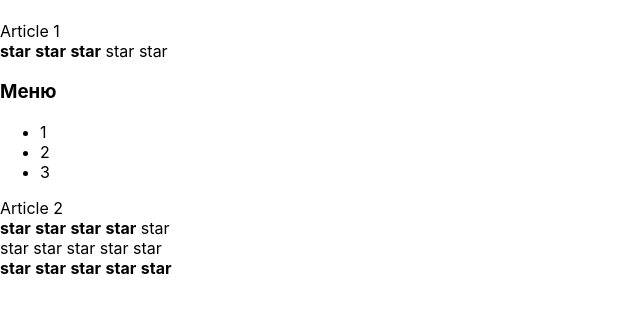
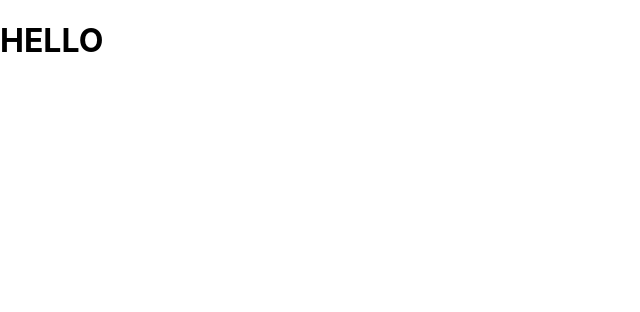
Before and after one commit to romantut1988/components-react, a React (Create React App) app: page / in a window 1280 px wide. Shown: the top 312 px of the page, without its empty margins (0-640 px from the left). Built offline with nearby package versions, Linux system fonts and the light colour scheme.

Commit message:
functionality component start

```diff
--- a/package.json
+++ b/package.json
@@ -10,9 +10,11 @@
     "@types/node": "^16.7.13",
     "@types/react": "^18.0.0",
     "@types/react-dom": "^18.0.0",
+    "@types/styled-components": "^5.1.30",
     "react": "^18.2.0",
     "react-dom": "^18.2.0",
     "react-scripts": "5.0.1",
+    "styled-components": "^6.1.0",
     "typescript": "^4.4.2",
     "web-vitals": "^2.1.0"
   },
--- a/src/App.tsx
+++ b/src/App.tsx
@@ -1,25 +1,9 @@
 import React from 'react';
-import './App.css';
-import Accordion from "./components/Accordion/Accordion";
-import {Rating} from "./components/Rating/Rating";
 
 function App() {
     return (
-        <div>
-            <PageTitle tite={"This is APP component"}/>
-            Article 1
-            <Rating value={3}/>
-            <Accordion/>
-            Article 2
-            <Rating value={4}/>
-            <Rating value={0}/>
-            <Rating value={5}/>
-        </div>
+        <h1>HELLO</h1>
     );
-}
-
-function PageTitle(props: any) {
-    return <h1>{props.title}</h1>
 }
 
 
--- a/src/components/Accordion/Accordion.tsx
+++ /dev/null
@@ -1,24 +0,0 @@
-import React from "react";
-
-function Accordion() {
-    return (
-        <>
-            <AccordionTitle/>
-            <AccordionBody/>
-        </>
-    )
-}
-
-function AccordionTitle() {
-    return <h3>Меню</h3>
-}
-
-function AccordionBody() {
-    return <ul>
-        <li>1</li>
-        <li>2</li>
-        <li>3</li>
-    </ul>
-}
-
-export default Accordion;
--- a/src/components/Rating/Rating.tsx
+++ /dev/null
@@ -1,76 +0,0 @@
-import React from "react";
-
-export function Rating(props: any) {
-    if (props.value === 1) {
-        return (
-            <div>
-                <Star selected={true}/>
-                <Star selected={false}/>
-                <Star selected={false}/>
-                <Star selected={false}/>
-                <Star selected={false}/>
-            </div>
-        )
-    }
-    if (props.value === 2) {
-        return (
-            <div>
-                <Star selected={true}/>
-                <Star selected={true}/>
-                <Star selected={false}/>
-                <Star selected={false}/>
-                <Star selected={false}/>
-            </div>
-        )
-    }
-    if (props.value === 3) {
-        return (
-            <div>
-                <Star selected={true}/>
-                <Star selected={true}/>
-                <Star selected={true}/>
-                <Star selected={false}/>
-                <Star selected={false}/>
-            </div>
-        )
-    }
-    if (props.value === 4) {
-        return (
-            <div>
-                <Star selected={true}/>
-                <Star selected={true}/>
-                <Star selected={true}/>
-                <Star selected={true}/>
-                <Star selected={false}/>
-            </div>
-        )
-    }
-    if (props.value === 5) {
-        return (
-            <div>
-                <Star selected={true}/>
-                <Star selected={true}/>
-                <Star selected={true}/>
-                <Star selected={true}/>
-                <Star selected={true}/>
-            </div>
-        )
-    }
-    return (
-        <div>
-            <Star selected={false}/>
-            <Star selected={false}/>
-            <Star selected={false}/>
-            <Star selected={false}/>
-            <Star selected={false}/>
-        </div>
-    )
-}
-
-function Star(props: any) {
-    if (props.selected === true) {
-        return <span><b>star</b> </span>
-    } else {
-        return <span>star </span>
-    }
-}
```
Also changed, not shown: 1 other file (tests, documents, lock files or other folders).
